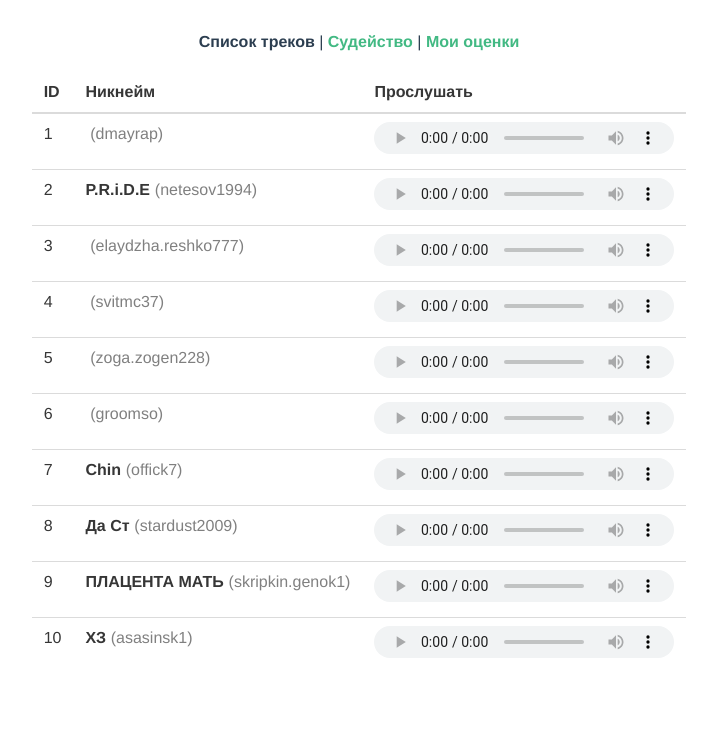
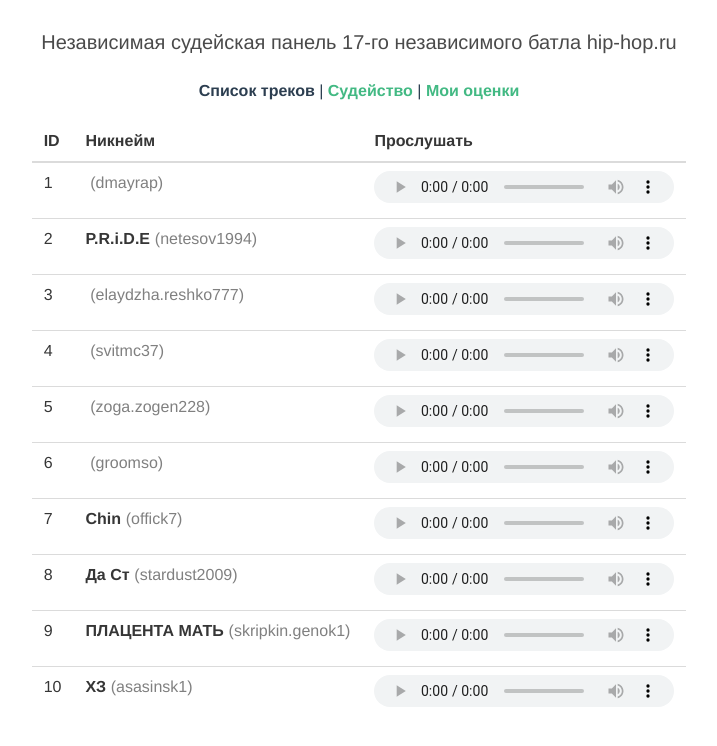
Before and after one commit to ib17hhru/judge_panel, a Vue app: page / in a window 1280 px wide. Shown: the top 746 px of the page, without its empty margins (281-998 px from the left). Built offline with nearby package versions, Linux system fonts and the light colour scheme.

Commit message:
project info & localizations

```diff
--- a/src/App.vue
+++ b/src/App.vue
@@ -1,9 +1,16 @@
 <template>
+
 	<div v-if="!inited">
+		<h5 class="subtitle">
+			Независимая судейская панель 17-го независимого батла hip-hop.ru
+		</h5>
 		Загрузка...
 	</div>
 	<div v-else id="app" class="container">
 		<div id="nav">
+			<h5 class="subtitle">
+				Независимая судейская панель 17-го независимого батла hip-hop.ru
+			</h5>
 			<router-link to="/">Список треков</router-link> |
 			<router-link to="/judging">Судейство</router-link> |
 			<router-link to="/myratings">Мои оценки</router-link>
--- a/src/views/Home.vue
+++ b/src/views/Home.vue
@@ -1,7 +1,7 @@
 <template>
 	<div class="home container is-fullwidth">
 		<div v-if="!tracksLoaded">
-			Loading tracks...
+			Загрузка...
 		</div>
 		<div
 			v-else
```
